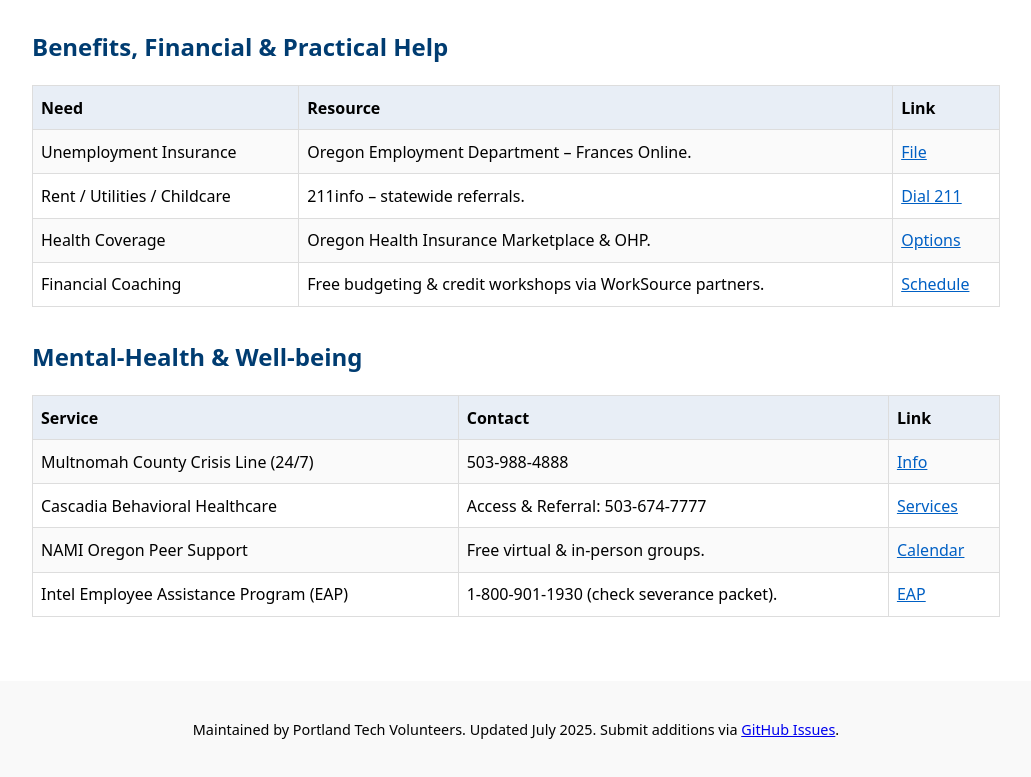
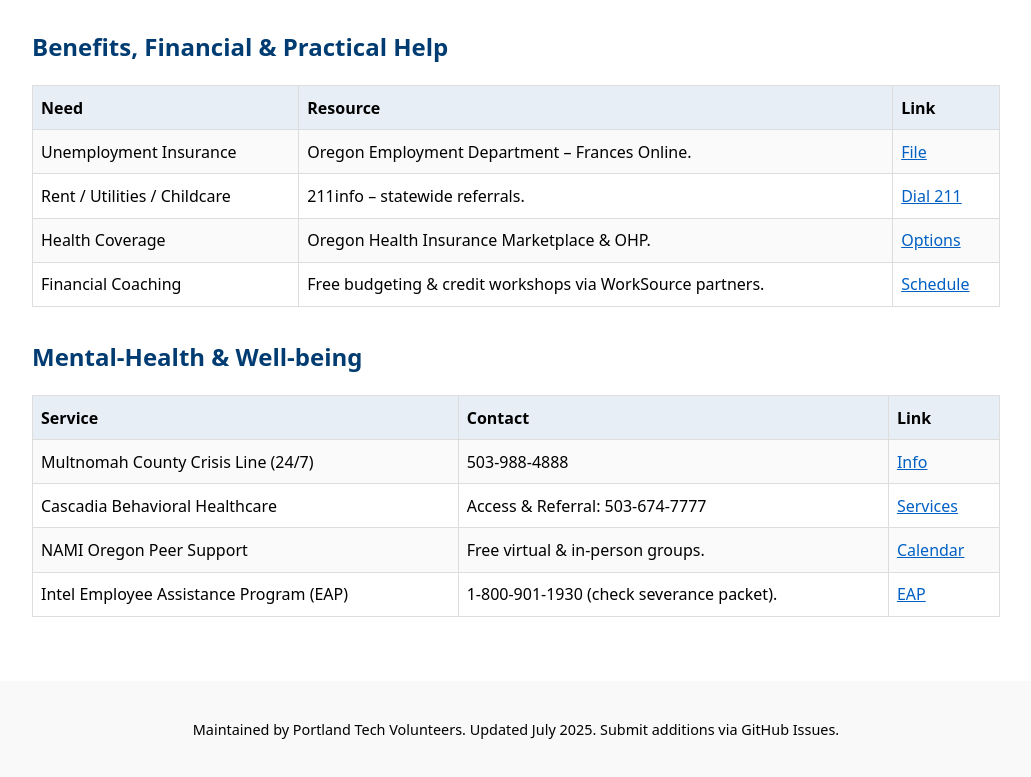
Before and after one commit to suresh-srinivas/portland-tech-resources, a plain HTML site: page index.html in a window 1280 px wide. Shown: the part 1782-2559 px from the top of the page, without its empty margins (124-1155 px from the left). Drawn offline with Linux system fonts and the light colour scheme.

Commit message:
Remove placeholder GitHub Issues link

```diff
--- a/index.html
+++ b/index.html
@@ -98,7 +98,7 @@
 </main>
 
 <footer>
-<p>Maintained by Portland Tech Volunteers. Updated July 2025. Submit additions via <a href="https://github.com/your-repo/issues" target="_blank">GitHub Issues</a>.</p>
+<p>Maintained by Portland Tech Volunteers. Updated July 2025. Submit additions via GitHub Issues.</p>
 </footer>
 </body>
 </html>
```
